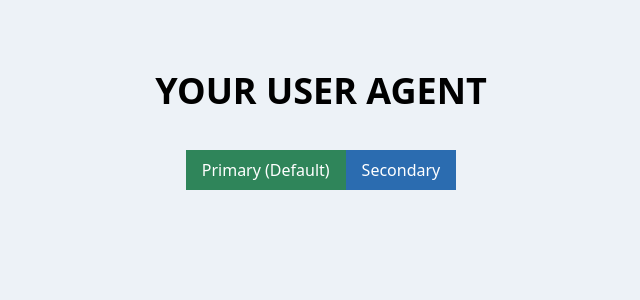
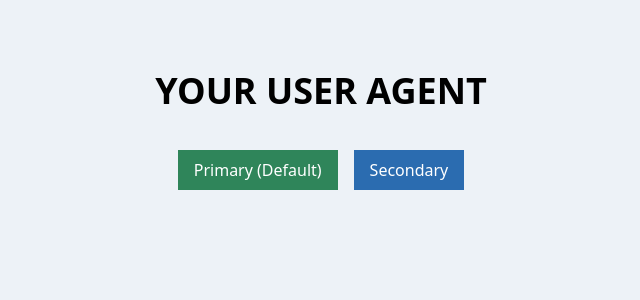
Before and after one commit to lailo/next-with-tailwindcss, a Next.js app: page / in a window 1280 px wide. Shown: the top 300 px of the page, without its empty margins (319-959 px from the left). Built offline with nearby package versions, Linux system fonts and the light colour scheme.

Commit message:
adds className prop to button

```diff
--- a/components/Button.tsx
+++ b/components/Button.tsx
@@ -3,18 +3,25 @@ import cn from 'classnames'
 
 interface Props {
   type?: 'primary' | 'secondary'
+  className?: string | object
 }
 
 const Button: React.FunctionComponent<Props> = ({
   children,
   type = 'primary',
+  className,
 }) => {
-  const className = cn('px-4 py-2', 'text-white', {
-    'bg-green-700 hover:bg-green-800': type === 'primary',
-    'bg-blue-700 hover:bg-blue-800': type === 'secondary',
-  })
+  const mergedClassName = cn(
+    'px-4 py-2',
+    'text-white',
+    {
+      'bg-green-700 hover:bg-green-800': type === 'primary',
+      'bg-blue-700 hover:bg-blue-800': type === 'secondary',
+    },
+    className
+  )
 
-  return <button className={className}>{children}</button>
+  return <button className={mergedClassName}>{children}</button>
 }
 
 export default Button
--- a/pages/index.tsx
+++ b/pages/index.tsx
@@ -12,8 +12,10 @@ const Page: NextPage<Props> = ({ userAgent }) => {
     <main className="text-center  h-screen bg-gray-200 py-16 px-8">
       <h1 className="text-4xl uppercase font-black mb-8">Your user agent</h1>
       <h2 className="m-w-50 mb-4">{userAgent}</h2>
-      <Button>Primary (Default)</Button>
-      <Button type="secondary">Secondary</Button>
+      <Button className="mr-4">Primary (Default)</Button>
+      <Button className={{ 'mr-5': false }} type="secondary">
+        Secondary
+      </Button>
     </main>
   )
 }
```
Also changed, not shown: 2 other files (tests, documents, lock files or other folders).
